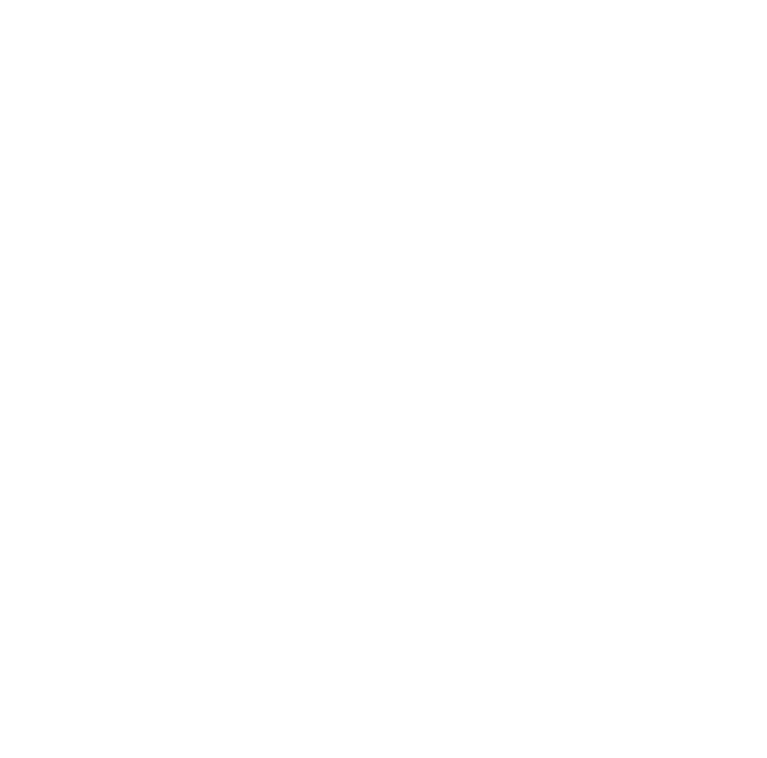
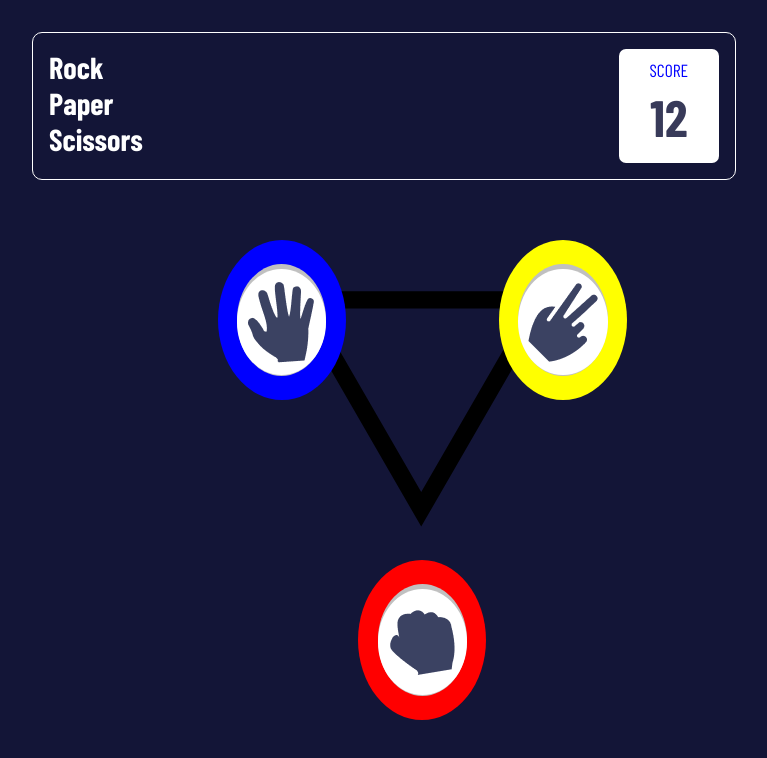
Before and after one commit to Sea-Edu/rock-paper-game, a plain HTML site: page index.html in a window 1280 px wide. Shown: the whole page, without its empty margins (256-1023 px from the left). Drawn offline with nearby package versions, Linux system fonts and the light colour scheme; a web font is replaced by a local one.

Commit message:
add new tags

```diff
--- a/index.html
+++ b/index.html
@@ -3,12 +3,52 @@
 <head>
     <meta charset="UTF-8">
     <meta name="viewport" content="width=device-width, initial-scale=1.0">
-    <title>Document</title>
+    <title>Game</title>
     <link rel="stylesheet" href="style.css">
 </head>
 <body>
 
+    <section>
+       <div>
+         <div class="head-box">
+            <div class="text-card">
+                <h1>Rock</h1>
+                <h1>Paper</h1>
+                <h1>Scissors</h1>
+            </div>
+            <div class="score-mini-box">
+                <p>Score</p>
+                <h2>12</h2>
+            </div>
+        </div>
 
+        <div class="render">
+            <img class="path-img" src="triangle-4091.svg" alt="">
+            <div class="rock group">
+                <div class="back-silver">
+                    <div class="inside-card">
+                    <img src="five.png" alt="">
+                </div>
+                </div>
+            </div>
+             <div class="paper group">
+                <div class="back-silver">
+                    <div class="inside-card">
+                    <img src="two.png" alt="">
+                </div>
+                </div>
+            </div>
+             <div class="scissor group">
+                <div class="back-silver">
+                    <div class="inside-card">
+                        <img src="zero.png" alt="">
+                    </div>
+                </div>
+            </div>
+        </div>
+       </div>
+
+    </section>
 
     <script src="script.js"></script>
 </body>
--- a/style.css
+++ b/style.css
@@ -0,0 +1,115 @@
+@import url('https://fonts.googleapis.com/css2?family=Barlow+Condensed:ital,wght@0,100;0,200;0,300;0,400;0,500;0,600;0,700;0,800;0,900;1,100;1,200;1,300;1,400;1,500;1,600;1,700;1,800;1,900&display=swap');
+
+*{
+   margin: 0;
+   padding: 0;
+   box-sizing: border-box;
+}
+body{
+    font-family: "Barlow Condensed", sans-serif;
+}
+section{
+    width: 100vw;
+    height: 100vh;
+    background-color: #131537;
+    display: flex;
+    justify-content: center;
+    color: white;
+    padding: 2rem;
+}
+.head-box{
+    width: 55vw;
+    border: 1px solid white;
+    display: flex;
+    justify-content: space-between;
+    padding: 1rem;
+    border-radius: 10px;
+}
+.text-card h1{
+    font-size: 1.9em;
+}
+.score-mini-box{
+    width: 15%;
+    background-color: white;
+    padding: 10px;
+    border-radius: 7px;
+    text-align: center;
+}
+
+.score-mini-box p{
+    font-size: 1.1em;
+    color: blue;
+    text-transform: uppercase;
+    font-weight: 300;
+}
+.score-mini-box h2{
+    font-size: 3.2em;
+    color: #383a59;
+    line-height: 1.4;
+}
+.render{
+    margin-top: 5%;
+    margin-left: 40%;
+}
+.path-img{
+   transform: rotate(60deg);
+   position: relative;
+   width: 65%;
+}
+.group{
+    position: absolute;
+    width: 10%;
+    height: 20%;
+    border-radius: 50%;
+    display: flex;
+    justify-content: center;
+    align-items: center;
+    cursor: pointer;
+}
+.back-silver{
+    background-color: silver;
+    width: 70%;
+    height: 70%;
+    border-radius: 50%;
+}
+.inside-card{
+    margin-top: 5px;
+    background-color: white;
+    height: 95%;
+    border-radius: 50%;
+    display: flex;
+    justify-content: center;
+    align-items: center;
+}
+
+.rock{
+    background-color: blue;
+    top: 30%;
+    left: 37%;
+
+
+}
+
+.paper{
+    background-color: yellow;
+    top: 30%;
+    left: 59%;
+}
+.scissor{
+    background-color: red;
+    top: 70%;
+    left: 48%;
+}
+
+.rock:active{
+    border: none;
+    box-shadow: 0px 7px rgb(49, 49, 243);
+}
+.paper:active {
+    border: none;
+    box-shadow: 0px 7px rgb(243, 243, 77);
+}
+.scissor:active {
+    border: 1px solid red;
+    box-shadow: 0px 7px rgb(235, 50, 50);
+}
```
Also changed, not shown: five.png (added), triangle-4091.svg (added), two.png (added), zero.png (added).
